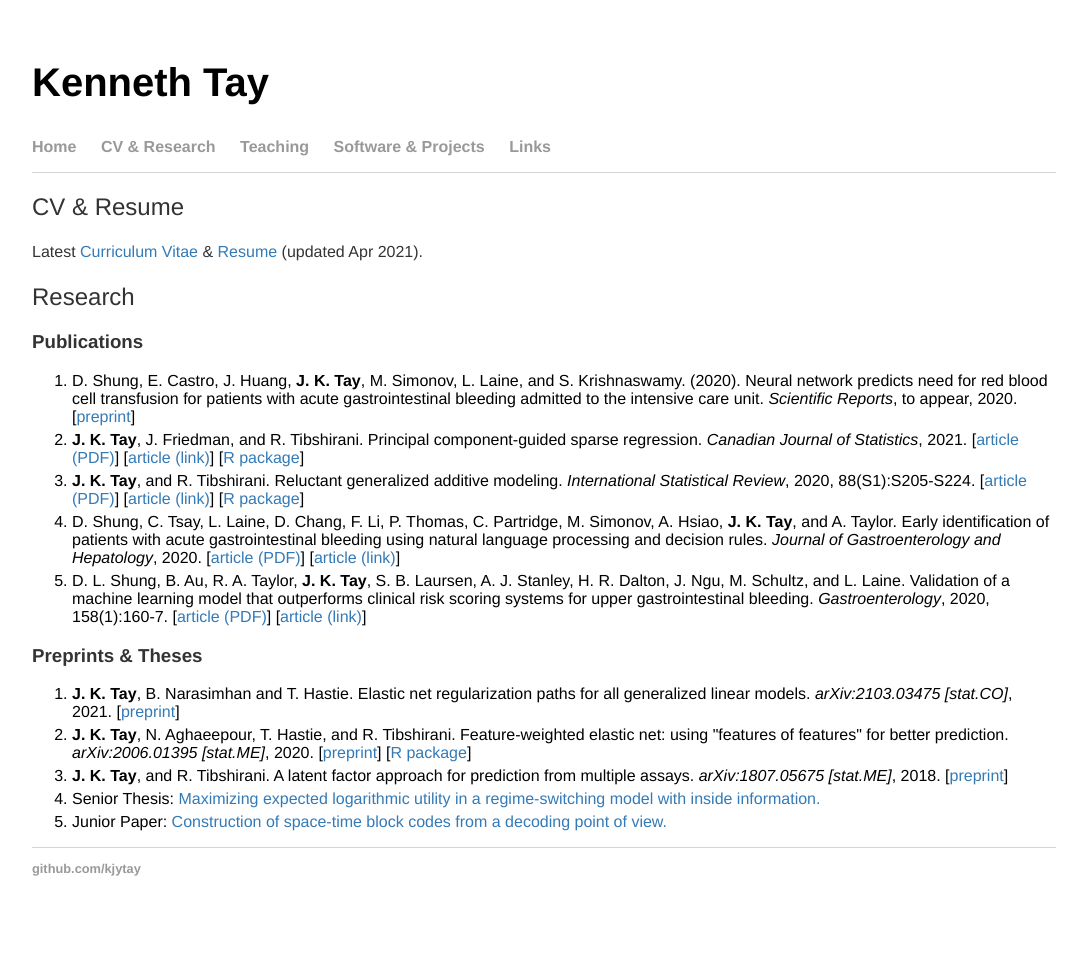
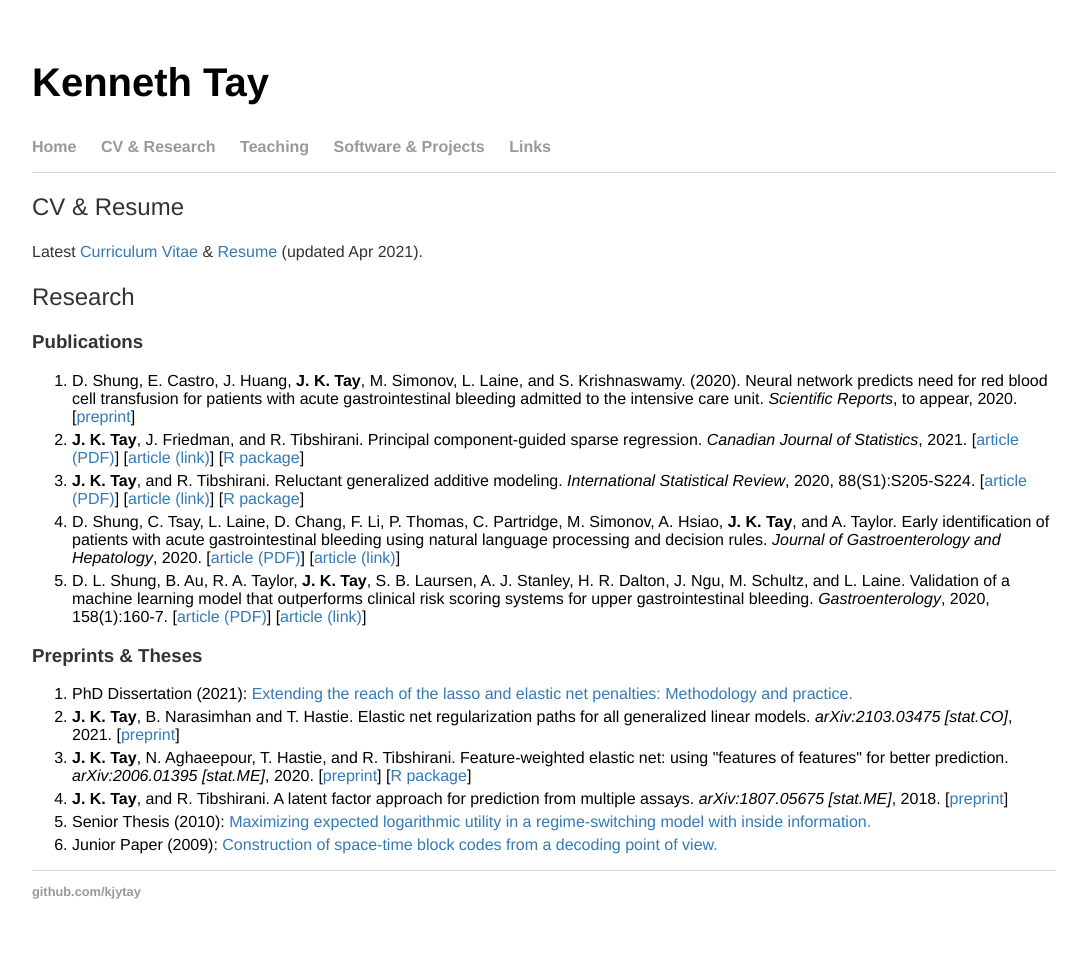
Before and after one commit to kjytay/kjytay.github.io, a Jekyll site: the page built from cv/index.html, in a window 1280 px wide. Shown: the whole page, without its empty margins (96-1183 px from the left). Built offline with Jekyll 4.4.1, drawn with Linux system fonts in a browser that asks for light colours; before the commit the page ends 936 px from its top, so only the background shows below that.

Commit message:
Add PhD dissertation.

```diff
--- a/cv/index.html
+++ b/cv/index.html
@@ -21,10 +21,11 @@ title: Kenneth Tay
   </ol>
   <h3>Preprints & Theses</h3>
   <ol>
+    <li>PhD Dissertation (2021): <a href="kjytay_dissertation_final2.pdf">Extending the reach of the lasso and elastic net penalties: Methodology and practice.</a></li>
     <li><b>J. K. Tay</b>, B. Narasimhan and T. Hastie. Elastic net regularization paths for all generalized linear models. <i>arXiv:2103.03475 [stat.CO]</i>, 2021. [<a href="https://arxiv.org/abs/2103.03475">preprint</a>]</li>
     <li><b>J. K. Tay</b>, N. Aghaeepour, T. Hastie, and R. Tibshirani. Feature-weighted elastic net: using "features of features" for better prediction. <i>arXiv:2006.01395 [stat.ME]</i>, 2020. [<a href="https://arxiv.org/abs/2006.01395">preprint</a>] [<a href="https://github.com/kjytay/fwelnet">R package</a>]</li>
     <li><b>J. K. Tay</b>, and R. Tibshirani. A latent factor approach for prediction from multiple assays. <i>arXiv:1807.05675 [stat.ME]</i>, 2018. [<a href="https://arxiv.org/abs/1807.05675">preprint</a>]</li>
-    <li>Senior Thesis: <a href="Senior Thesis.pdf">Maximizing expected logarithmic utility in a regime-switching model with inside information.</a></li>
-    <li>Junior Paper: <a href="Junior Paper.pdf">Construction of space-time block codes from a decoding point of view.</a></li>
+    <li>Senior Thesis (2010): <a href="Senior Thesis.pdf">Maximizing expected logarithmic utility in a regime-switching model with inside information.</a></li>
+    <li>Junior Paper (2009): <a href="Junior Paper.pdf">Construction of space-time block codes from a decoding point of view.</a></li>
   </ol>
 </div><!-- /.blurb -->
```
Also changed, not shown: 1 other file.
